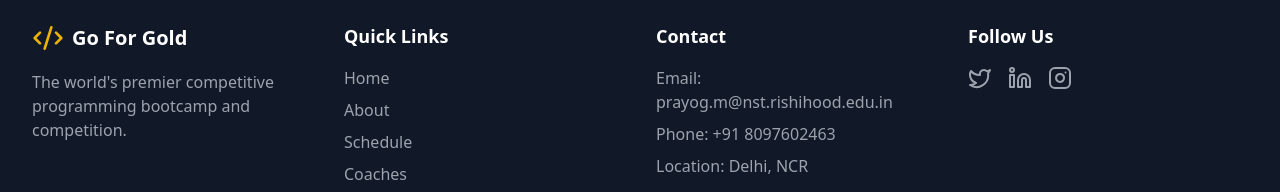
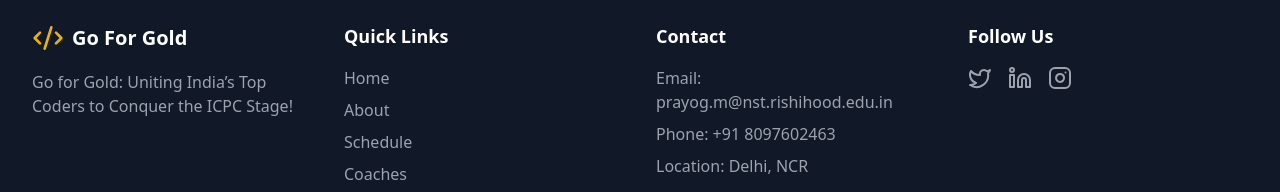
Before and after one commit to uditjainstjis/ICPC-SITE, a React (Vite) app: page / in a window 1280 px wide. Shown: the part 6350-6542 px from the top of the page. Built offline with nearby package versions, Linux system fonts and the light colour scheme.

Commit message:
footer edited

```diff
--- a/src/components/Footer.tsx
+++ b/src/components/Footer.tsx
@@ -12,7 +12,7 @@ export default function Footer() {
               <span className="ml-2 text-xl font-bold">Go For Gold</span>
             </div>
             <p className="text-gray-400">
-              The world's premier competitive programming bootcamp and competition.
+              Go for Gold: Uniting India’s Top Coders to Conquer the ICPC Stage!
             </p>
           </div>
 
```
